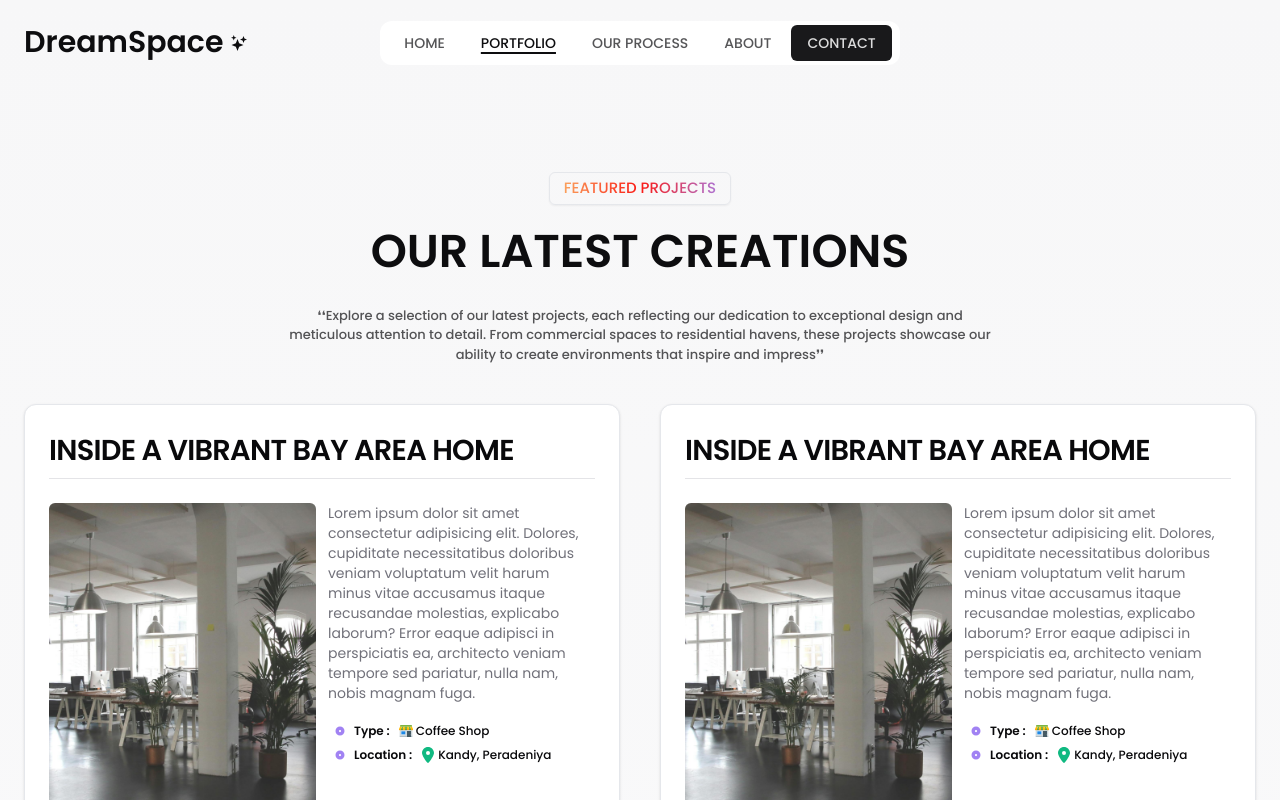
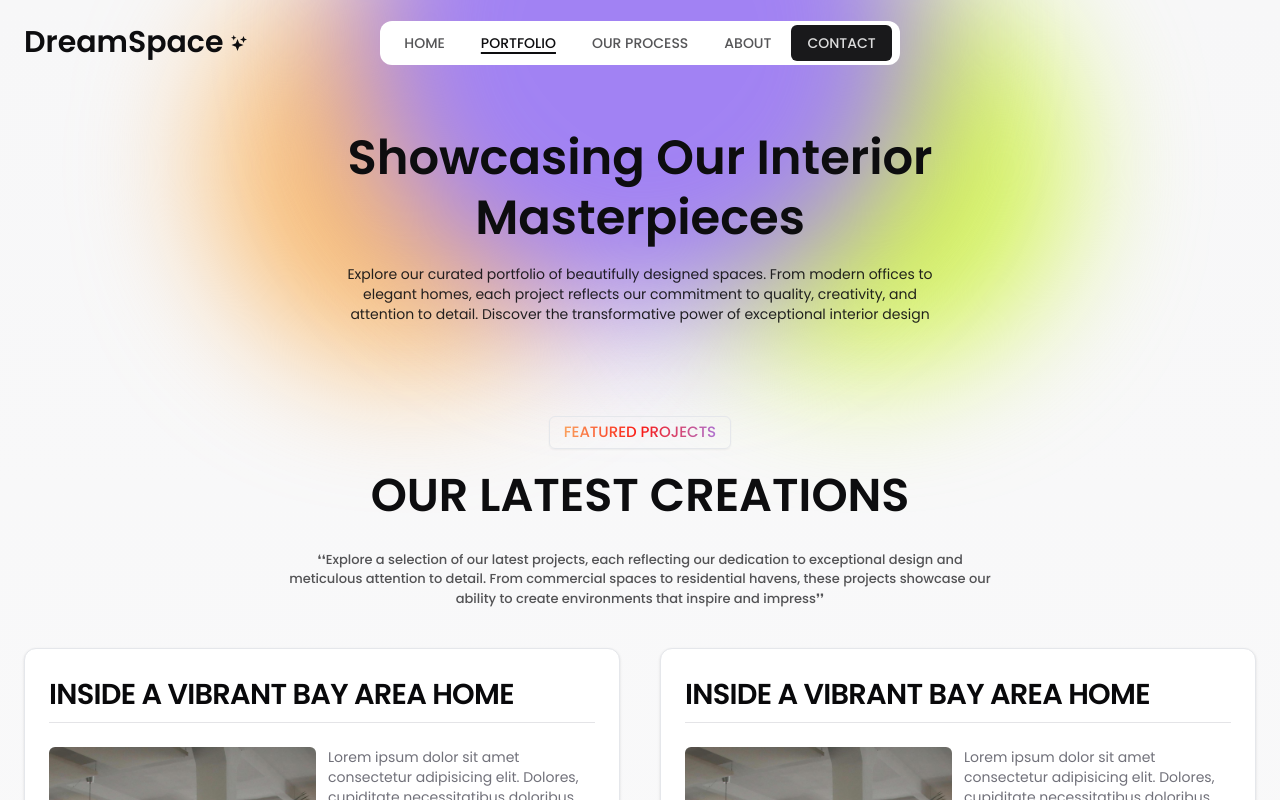
Before and after one commit to indunil-jay/DreamSpace, a Next.js app: page /portfolio in a window 1280 px wide. Shown: the top 800 px of the page. Built offline with nearby package versions, Linux system fonts and the light colour scheme.

Commit message:
add portfolio hero

```diff
--- a/src/components/mobile-navigaton.tsx
+++ b/src/components/mobile-navigaton.tsx
@@ -1,5 +1,6 @@
 import {
   Sheet,
+  SheetClose,
   SheetContent,
   SheetDescription,
   SheetFooter,
@@ -34,7 +35,9 @@ export const MobileNavigation = () => {
           </VisuallyHidden>
 
           <nav className="mt-10 justify-center flex items-center lg:hidden">
-            <HeaderNavigation />
+            <SheetClose asChild>
+              <HeaderNavigation />
+            </SheetClose>
           </nav>
 
           <SheetFooter>
--- a/src/components/pages/portfolio/main.tsx
+++ b/src/components/pages/portfolio/main.tsx
@@ -1,8 +1,10 @@
-import { ProjectSection } from "./projects";
+import { ProjectSection } from "@/components/pages/portfolio/projects-section";
+import { PortfolioHero } from "@/components/pages/portfolio/portfolio-hero-section";
 
 export const Main = () => {
   return (
     <main>
+      <PortfolioHero />
       <ProjectSection />
     </main>
   );
--- /dev/null
+++ b/src/components/pages/portfolio/portfolio-hero-section.tsx
@@ -0,0 +1,22 @@
+import { Circle3 } from "@/components/design/circl3";
+
+export const PortfolioHero = () => {
+  return (
+    <section className="pt-10 ">
+      <div className="text-center max-w-screen-md mx-auto w-full side-gutter relative ">
+        <h1 className="heading-main mt-2">
+          Showcasing Our Interior Masterpieces
+        </h1>
+        <div className="mt-4 w-[85%] mx-auto">
+          <p className="text-sm text-dark/90 ">
+            Explore our curated portfolio of beautifully designed spaces. From
+            modern offices to elegant homes, each project reflects our
+            commitment to quality, creativity, and attention to detail. Discover
+            the transformative power of exceptional interior design
+          </p>
+        </div>
+        <Circle3 />
+      </div>
+    </section>
+  );
+};
```
Also changed, not shown: src/components/pages/portfolio/projects-section.tsx (renamed from src/components/pages/portfolio/projects.tsx).
